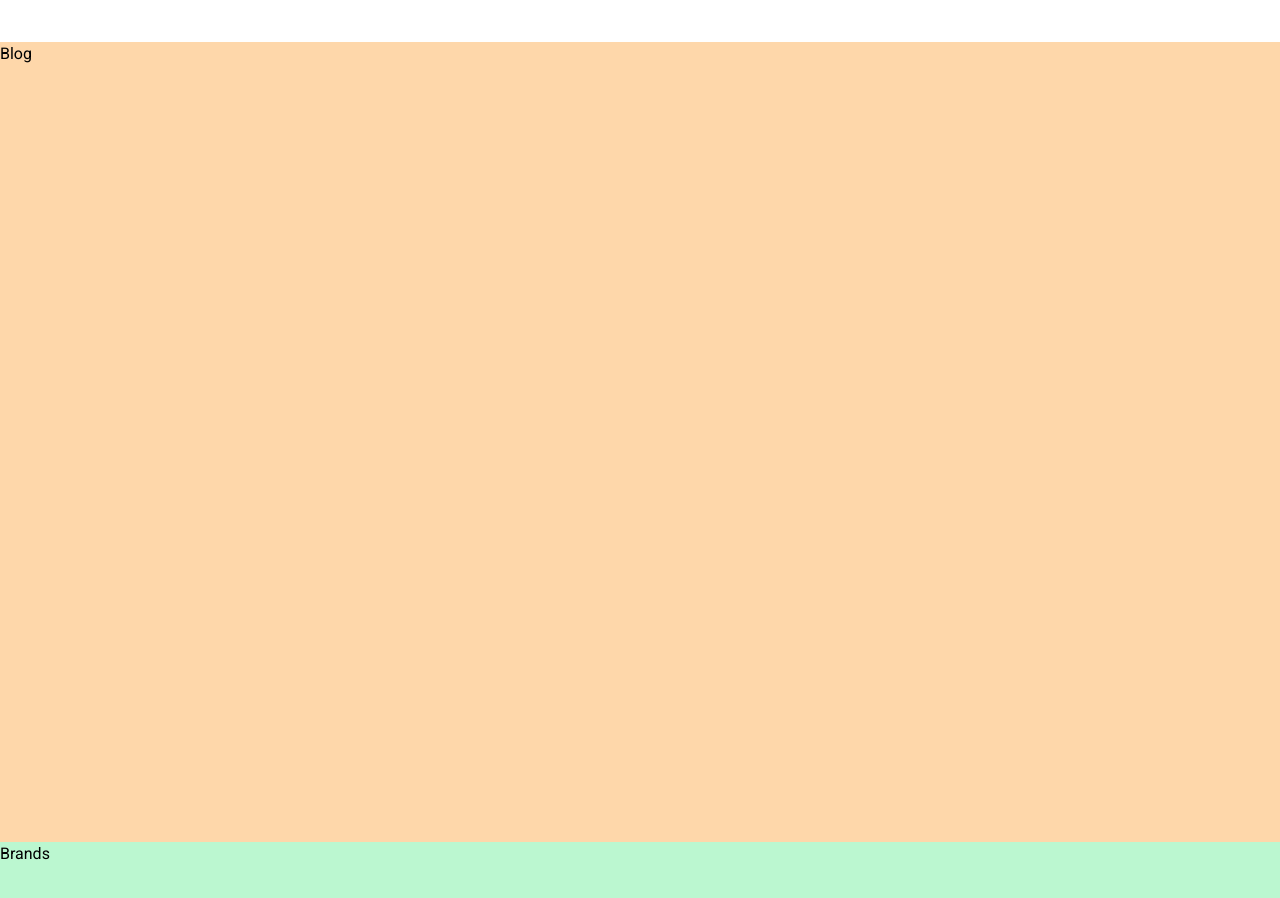
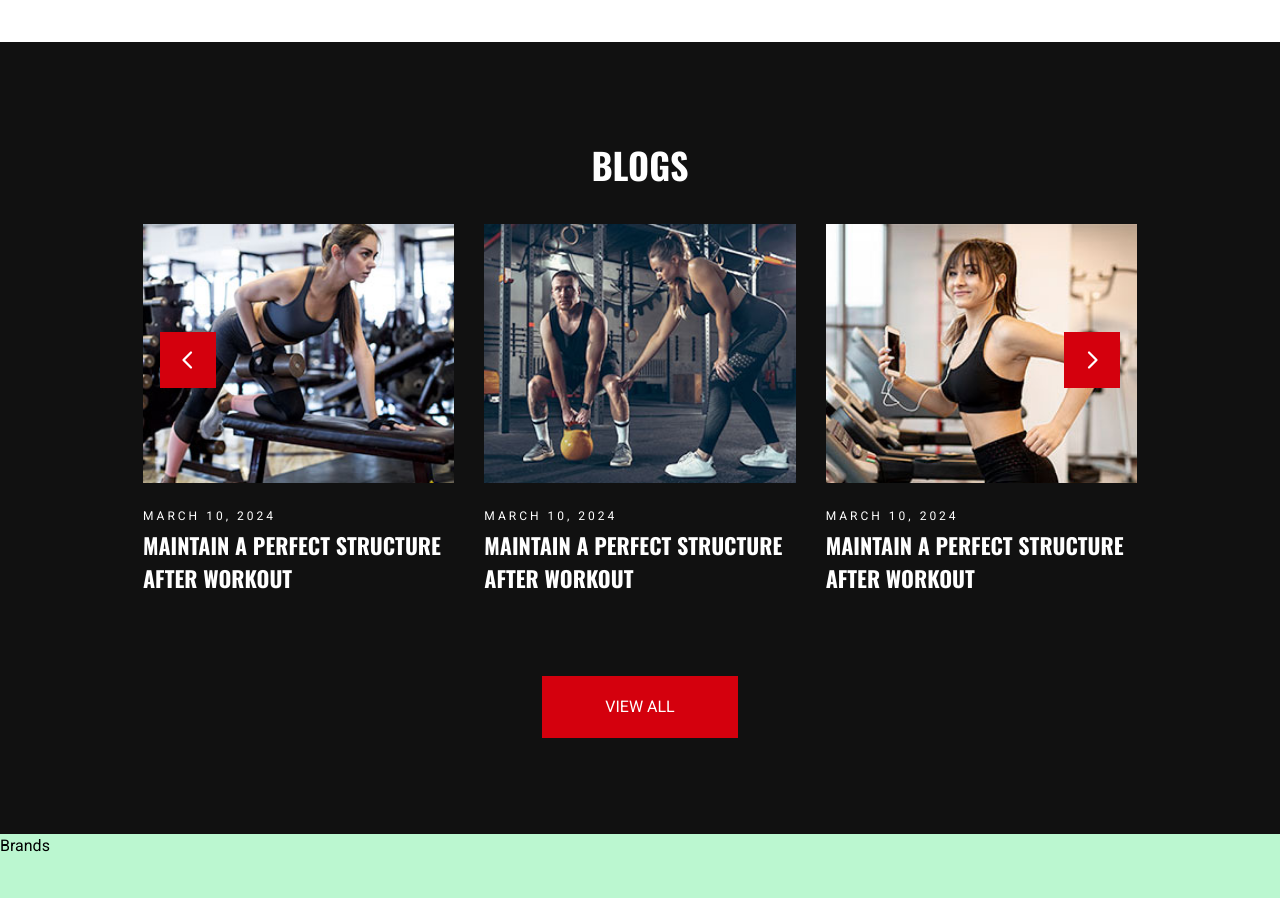
Before and after one commit to freetimezp/js-sport-06, a Next.js app: page / in a window 1280 px wide. Shown: the part 5660-6558 px from the top of the page. Built offline with nearby package versions, Linux system fonts and the light colour scheme.

Commit message:
09. js-sport-06. Blog Component.

```diff
--- a/components/Blog.tsx
+++ b/components/Blog.tsx
@@ -1,9 +1,165 @@
+"use client";
 import React from 'react';
+import Image from 'next/image';
+import Link from 'next/link';
+
+import { Swiper, SwiperSlide } from 'swiper/react';
+import 'swiper/css';
+import 'swiper/css/navigation';
+
+import { motion } from 'framer-motion';
+import { fadeIn } from '@/lib/variants';
+
+import CustomButton from './CustomButton';
+import SwiperNavButtons from './SwiperNavButtons';
+
+const blogData = [
+    {
+        id: 1,
+        img: '/assets/images/blog/post1.jpg',
+        date: 'March 10, 2024',
+        title: 'Maintain a perfect structure after workout',
+        href: '',
+    },
+    {
+        id: 2,
+        img: '/assets/images/blog/post2.jpg',
+        date: 'March 10, 2024',
+        title: 'Maintain a perfect structure after workout',
+        href: '',
+    },
+    {
+        id: 3,
+        img: '/assets/images/blog/post3.jpg',
+        date: 'March 10, 2024',
+        title: 'Maintain a perfect structure after workout',
+        href: '',
+    },
+    {
+        id: 4,
+        img: '/assets/images/blog/post4.jpg',
+        date: 'March 10, 2024',
+        title: 'Maintain a perfect structure after workout',
+        href: '',
+    },
+    {
+        id: 5,
+        img: '/assets/images/blog/post1.jpg',
+        date: 'March 10, 2024',
+        title: 'Maintain a perfect structure after workout',
+        href: '',
+    },
+    {
+        id: 6,
+        img: '/assets/images/blog/post2.jpg',
+        date: 'March 10, 2024',
+        title: 'Maintain a perfect structure after workout',
+        href: '',
+    },
+    {
+        id: 7,
+        img: '/assets/images/blog/post3.jpg',
+        date: 'March 10, 2024',
+        title: 'Maintain a perfect structure after workout',
+        href: '',
+    },
+    {
+        id: 8,
+        img: '/assets/images/blog/post4.jpg',
+        date: 'March 10, 2024',
+        title: 'Maintain a perfect structure after workout',
+        href: '',
+    },
+];
 
 const Blog = () => {
     return (
-        <section className='h-screen bg-orange-200' id='blog'>
-            Blog
+        <section className='bg-primary-300 text-white py-24' id='blog'>
+            <div className="container mx-auto">
+                <motion.h2
+                    variants={fadeIn('up', 0.4)}
+                    initial="hidden"
+                    whileInView={"show"}
+                    viewport={{ once: false, amount: 0.2 }}
+                    className='h2 text-center mb-8'
+                >
+                    Blogs
+                </motion.h2>
+
+                <motion.div
+                    variants={fadeIn('up', 0.6)}
+                    initial="hidden"
+                    whileInView={"show"}
+                    viewport={{ once: false, amount: 0.2 }}
+                >
+                    <Swiper
+                        slidesPerView={1}
+                        spaceBetween={30}
+                        breakpoints={{
+                            768: {
+                                slidesPerView: 2,
+                                spaceBetween: 15,
+                            },
+                            1024: {
+                                slidesPerView: 3,
+                            },
+                            1400: {
+                                slidesPerView: 4,
+                            },
+                        }}
+                        className='h-[420px] md:max-w-[660px] lg:max-w-none mb-8'
+                    >
+                        {blogData.map((post) => (
+                            <SwiperSlide key={post.id}>
+                                <div className='flex flex-col justify-start h-full max-w-[320px]
+                                    mx-auto'>
+                                    <Image
+                                        src={post.img}
+                                        alt="post"
+                                        width={320}
+                                        height={266}
+                                        className='mb-6'
+                                    />
+                                    <div className='flex flex-col items-start'>
+                                        <p className='max-w-[380px] uppercase text-[12px] tracking-[3px]
+                                            mb-1'>
+                                            {post.date}
+                                        </p>
+                                        <Link href={post.href} className='hover:text-accent transition-all
+                                            duration-300'>
+                                            <h5 className='h5'>
+                                                {post.title}
+                                            </h5>
+                                        </Link>
+                                    </div>
+                                </div>
+                            </SwiperSlide>
+                        ))}
+
+                        <SwiperNavButtons
+                            containerStyles='absolute left-0 right-0 bottom-[16rem] w-full
+                                max-w-[370px] sm:max-w-[620px] md:max-w-[960px] xl:max-w-[1320px]
+                                mx-auto z-50 flex justify-between gap-1'
+                            btnStyles='bg-accent text-white w-[56px] h-[56px] flex justify-center
+                                items-center hover:bg-accent/80 transition-all duration-300
+                                hover:rounded-lg'
+                            iconStyles='text-2xl'
+                        />
+                    </Swiper>
+                </motion.div>
+
+                <motion.div
+                    variants={fadeIn('up', 0.8)}
+                    initial="hidden"
+                    whileInView={"show"}
+                    viewport={{ once: false, amount: 0.2 }}
+                >
+                    <CustomButton
+                        containerStyles='block w-[196px] h-[62px] mx-auto'
+                        text='View All'
+                    />
+                </motion.div>
+            </div>
         </section>
     );
 }
```
